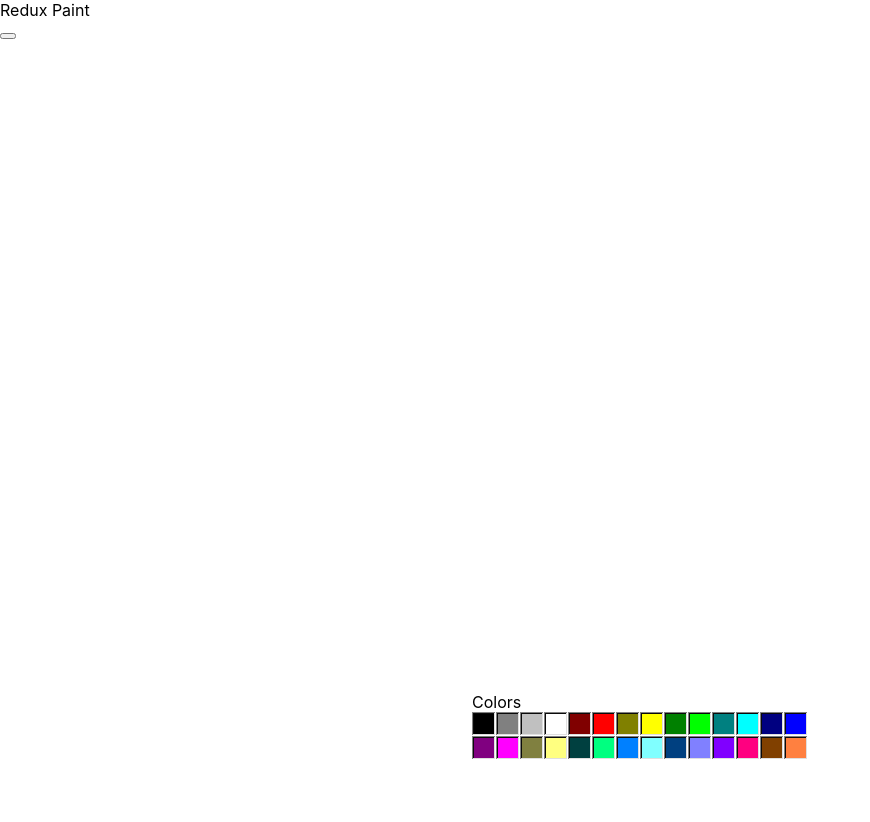
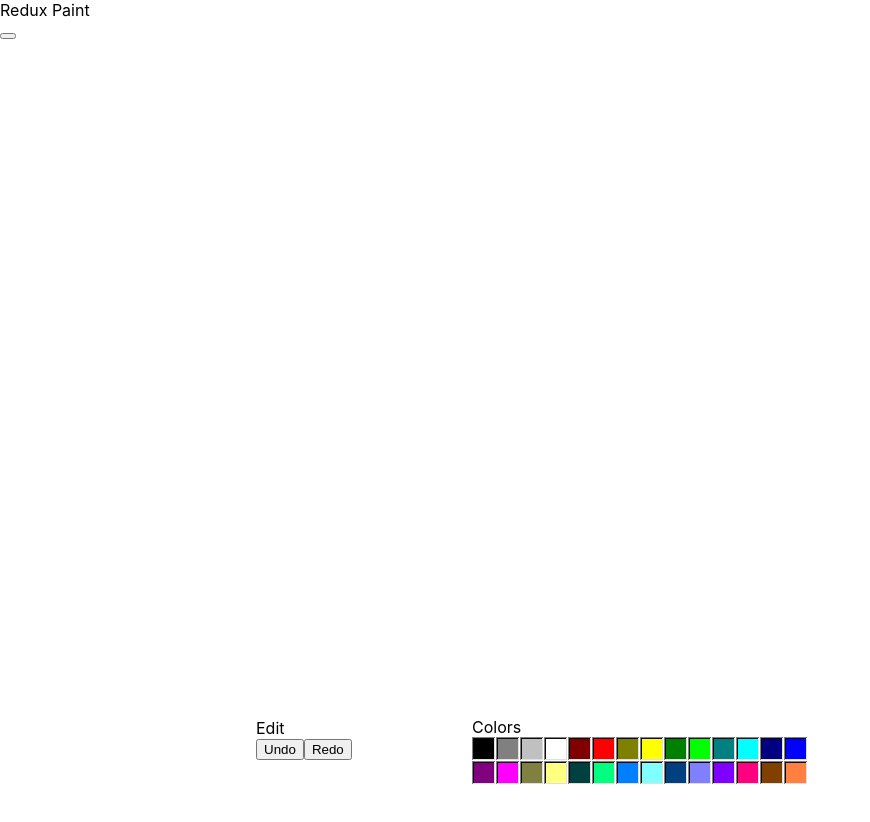
Before and after one commit to Stuartbkushner/redux-canvas, a React (Create React App) app: page / in a window 1280 px wide. Shown: the top 822 px of the page, without its empty margins (0-870 px from the left). Built offline with nearby package versions, Linux system fonts and the light colour scheme.

Commit message:
Can now undo and redo drawings

```diff
--- a/src/App.tsx
+++ b/src/App.tsx
@@ -3,6 +3,7 @@
 import { beginStroke, endStroke, updateStroke } from "./actions"
 import { RootState } from "./types"
 import { drawStroke, clearCanvas, setCanvasSize } from "./canvasUtils"
+import { EditPanel } from "./EditPanel"
 import { ColorPanel } from "./ColorPanel"
 
 const WIDTH = 1024
@@ -11,11 +12,18 @@
 function App() {
   const dispatch = useDispatch()
   const canvasRef = useRef<HTMLCanvasElement>(null)
-  const currentStroke = useSelector<
-    RootState,
-    RootState["currentStroke"]
-  >((state: RootState) => state.currentStroke)
-  const isDrawing = !!currentStroke.points.length
+  const isDrawing = useSelector<RootState>(
+    (state) => !!state.currentStroke.points.length
+  )
+  const historyIndex = useSelector<RootState, RootState["historyIndex"]>(
+    (state) => state.historyIndex
+  )
+  const strokes = useSelector<RootState, RootState["strokes"]>(
+    (state: RootState) => state.strokes
+  )
+  const currentStroke = useSelector<RootState, RootState["currentStroke"]>(
+    (state: RootState) => state.currentStroke
+  )
   const getCanvasWithContext = (canvas = canvasRef.current) => {
     return { canvas, context: canvas?.getContext("2d") }
   }
@@ -38,14 +46,12 @@
   }, [currentStroke])
 
   const endDrawing = () => {
-    if (isDrawing) {
+    if (isDrawing){
       dispatch(endStroke())
     }
   }
 
-  const draw = ({
-    nativeEvent
-  }: React.MouseEvent<HTMLCanvasElement>) => {
+  const draw = ({ nativeEvent }: React.MouseEvent<HTMLCanvasElement>) => {
     if (!isDrawing) {
       return
     }
@@ -53,6 +59,20 @@
 
     dispatch(updateStroke(offsetX, offsetY))
   }
+
+  useEffect(() => {
+    const { canvas, context } = getCanvasWithContext()
+    if (!context || !canvas) {
+      return
+    }
+    requestAnimationFrame(() => {
+      clearCanvas(canvas)
+
+      strokes.slice(0, strokes.length - historyIndex).forEach((stroke) => {
+        drawStroke(context, stroke.points, stroke.color)
+      })
+    })
+  }, [historyIndex, strokes])
 
   useEffect(() => {
     const { canvas, context } = getCanvasWithContext()
@@ -75,9 +95,12 @@
       <div className="title-bar">
         <div className="title-bar-text">Redux Paint</div>
         <div className="title-bar-controls">
-          <button aria-label="Close" />
+          <button
+            aria-label="Close"
+          />
         </div>
       </div>
+      <EditPanel/>
       <ColorPanel />
       <canvas
         onMouseDown={startDrawing}
--- /dev/null
+++ b/src/EditPanel.tsx
@@ -0,0 +1,31 @@
+import React from "react"
+import { useDispatch } from "react-redux"
+import { undo, redo } from "./actions"
+
+export const EditPanel = () => {
+  const dispatch = useDispatch()
+
+  return (
+    <div className="window edit">
+      <div className="title-bar">
+        <div className="title-bar-text">Edit</div>
+      </div>
+      <div className="window-body">
+        <div className="field-row">
+          <button
+            className="button redo"
+            onClick={() => dispatch(undo())}
+          >
+            Undo
+          </button>
+          <button
+            className="button undo"
+            onClick={() => dispatch(redo())}
+          >
+            Redo
+          </button>
+        </div>
+      </div>
+    </div>
+  )
+}
--- a/src/actions.ts
+++ b/src/actions.ts
@@ -4,6 +4,8 @@
 export const UPDATE_STROKE = "UPDATE_STROKE"
 export const SET_STROKE_COLOR = "SET_STROKE_COLOR"
 export const END_STROKE = "END_STROKE"
+export const UNDO = "UNDO"
+export const REDO = "REDO"
 
 export type Action =
   | {
@@ -21,6 +23,12 @@
   | {
       type: typeof END_STROKE
     }
+  | {
+      type: typeof UNDO
+    }
+  | {
+      type: typeof REDO
+    }
 
 export const beginStroke = (x: number, y: number) => {
   return { type: BEGIN_STROKE, payload: { x, y } }
@@ -37,3 +45,11 @@
 export const endStroke = () => {
   return { type: END_STROKE }
 }
+
+export const undo = () => {
+  return { type: UNDO }
+}
+
+export const redo = () => {
+  return { type: REDO }
+}
--- a/src/canvasUtils.ts
+++ b/src/canvasUtils.ts
@@ -38,3 +38,14 @@
   canvas.style.height = `${height}px`
   canvas.getContext("2d")?.scale(2, 2)
 }
+
+export const getCanvasImage = (
+  canvas: HTMLCanvasElement | null
+): Promise<null | Blob> => {
+  return new Promise((resolve, reject) => {
+    if (!canvas) {
+      return reject(null)
+    }
+    canvas.toBlob(resolve)
+  })
+}
--- a/src/index.css
+++ b/src/index.css
@@ -20,6 +20,13 @@
   margin: 100px 50%;
 }
 
+.edit {
+  position: fixed;
+  bottom: 40px;
+  left: 20%;
+  z-index: 10;
+}
+
 .colors {
   display: flex;
   flex-direction: row;
@@ -36,7 +43,7 @@
 
 .colors-panel {
   position: fixed;
-  bottom: 40px;
+  bottom: 15px;
   left: 50%;
   transform: translate3d(-50%, 0, 0);
   z-index: 10;
--- a/src/rootReducer.ts
+++ b/src/rootReducer.ts
@@ -3,13 +3,16 @@
   UPDATE_STROKE,
   BEGIN_STROKE,
   END_STROKE,
-  SET_STROKE_COLOR
+  SET_STROKE_COLOR,
+  UNDO,
+  REDO
 } from "./actions"
 import { RootState } from "./types"
 
 const initialState: RootState = {
   currentStroke: { points: [], color: "#000" },
-  strokes: []
+  strokes: [],
+  historyIndex: 0
 }
 
 export const rootReducer = (
@@ -20,10 +23,7 @@
     case BEGIN_STROKE: {
       return {
         ...state,
-        currentStroke: {
-          ...state.currentStroke,
-          points: [action.payload]
-        }
+        currentStroke: { ...state.currentStroke, points: [action.payload] }
       }
     }
     case UPDATE_STROKE: {
@@ -38,23 +38,32 @@
     case SET_STROKE_COLOR: {
       return {
         ...state,
-        currentStroke: {
-          ...state.currentStroke,
-          ...{ color: action.payload }
-        }
+        currentStroke: { ...state.currentStroke, ...{ color: action.payload } }
       }
     }
     case END_STROKE: {
       if (!state.currentStroke.points.length) {
         return state
       }
+      const historyLimit = state.strokes.length - state.historyIndex
       const newState = {
         ...state,
         historyIndex: 0,
         currentStroke: { ...state.currentStroke, points: [] },
-        strokes: [...state.strokes, state.currentStroke]
+        strokes: [...state.strokes.slice(0, historyLimit), state.currentStroke]
       }
       return newState
+    }
+    case UNDO: {
+      const historyIndex = Math.min(
+        state.historyIndex + 1,
+        state.strokes.length
+      )
+      return { ...state, historyIndex }
+    }
+    case REDO: {
+      const historyIndex = Math.max(state.historyIndex - 1, 0)
+      return { ...state, historyIndex }
     }
     default:
       return state
--- a/src/store.ts
+++ b/src/store.ts
@@ -1,9 +1,5 @@
 import { rootReducer } from "./rootReducer"
-import { composeWithDevTools } from "redux-devtools-extension"
 import { createStore, applyMiddleware } from "redux"
 import { logger } from "redux-logger"
 
-export const store = createStore(
-  rootReducer,
-  composeWithDevTools(applyMiddleware(logger))
-)
+export const store = createStore(rootReducer, applyMiddleware(logger))
--- a/src/types.d.ts
+++ b/src/types.d.ts
@@ -17,4 +17,5 @@
 export type RootState = {
   currentStroke: Stroke
   strokes: Stroke[]
+  historyIndex: number
 }
```
Also changed, not shown: 1 other file (tests, documents, lock files or other folders).
